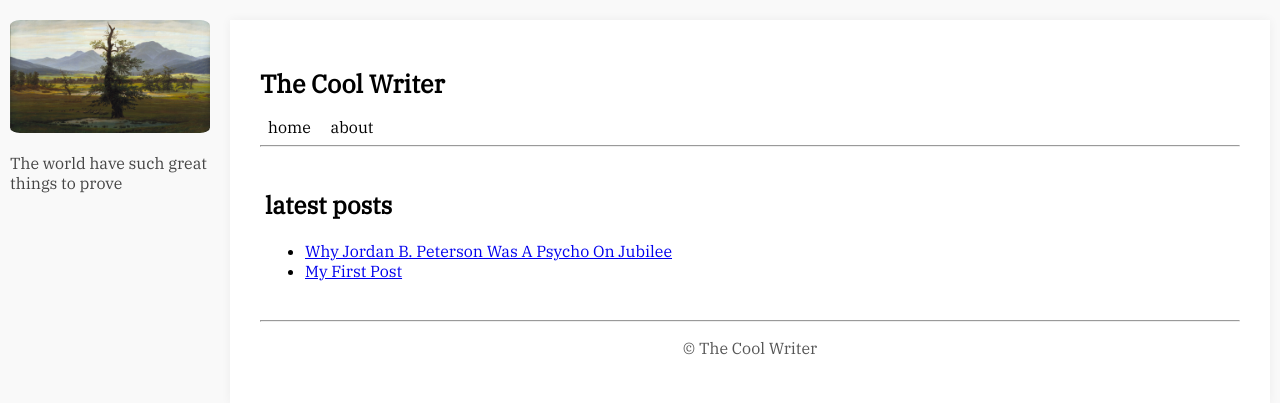
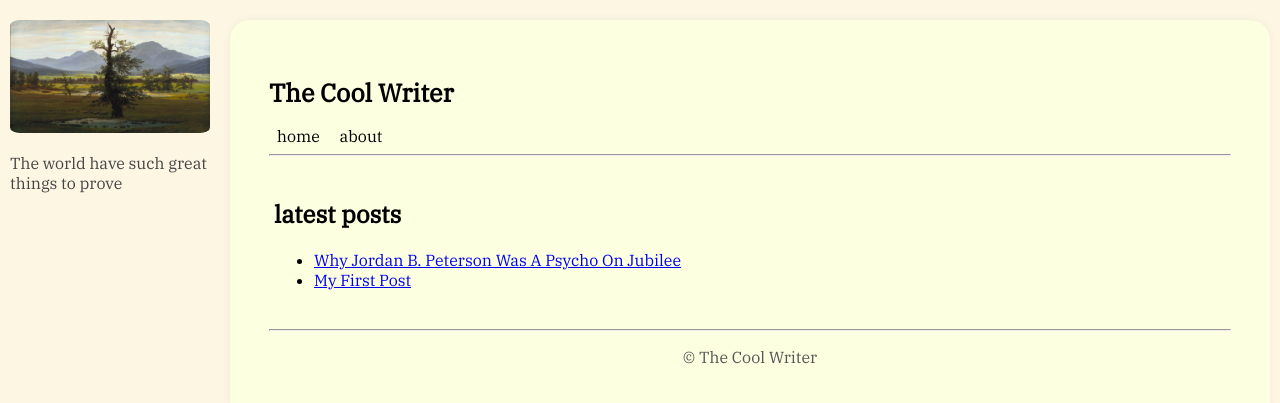
Before and after one commit to mahdikarimi1386339/mahdikarimi1386339.github.io, a Jekyll site: the page built from index.md, in a window 1280 px wide. Shown: the top 403 px of the page. Built offline with Jekyll 4.4.1, drawn with Linux system fonts in a browser that asks for light colours; some web fonts are replaced.

Commit message:
some changes in style

```diff
--- a/assets/css/style.css
+++ b/assets/css/style.css
@@ -1,7 +1,8 @@
 /* style.css */
 
 body {
-    background-color: #f9f9f9;
+    /* background-color: #f9f9f9; */
+    background-color: #fdf6e3;
     margin: 0;
     font-family: "IBM Plex Serif", serif;
     /* font-family: "Times New Roman", Times, serif; */
@@ -24,6 +25,11 @@ header a:visited {
 .post a:link,
 .post a:visited {
     color: firebrick;
+}
+
+.post a:hover {
+    color: #c00; /* Darker red */
+    text-decoration: underline;
 }
 
 header,
@@ -69,11 +75,12 @@ nav a:hover {
 .container {
     max-width: 1100px;
     width: 100%;
-    background-color: white;
-    padding: 15px; /* Reduced padding for mobile */
+    background-color: #fcffe0;
+    padding: 1.5rem; /* Reduced padding for mobile */
     box-shadow: 0 0 10px rgba(0, 0, 0, 0.05);
     margin-right: 0; /* Remove fixed margin for responsive layout */
     order: 2; /* Ensure container comes second in flex */
+    border-radius: 20px;
 }
 
 /* Sidebar with bio */
@@ -84,12 +91,13 @@ nav a:hover {
     position: sticky;
     top: 20px; /* Adjusted for smaller screens */
     order: 1; /* Ensure sidebar comes first in flex */
+    z-index: 10;
 }
 
-.container:only-child {
+/* .container:only-child {
     margin-left: auto;
     margin-right: auto;
-}
+} */
 
 .bio-pic {
     width: 100%; /* Responsive image width */
@@ -174,6 +182,7 @@ nav a:hover {
         margin: 0 3px; /* Tighter margins */
     }
 }
+
 .post {
     font-size: 17px;
 }
```
Also changed, not shown: 5 other files.
